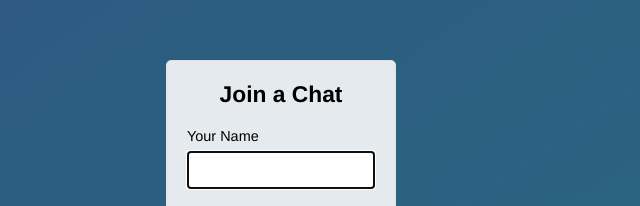
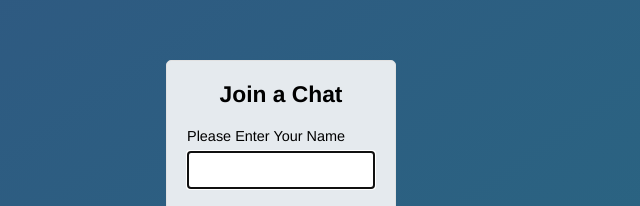
Before and after one commit to stybik/Chat-App, a website: page public/index.html in a window 1280 px wide. Shown: the part 197-403 px from the top of the page, 359-999 px from the left. Drawn offline with Linux system fonts and the light colour scheme.

Commit message:
last check for heroku

```diff
--- a/public/index.html
+++ b/public/index.html
@@ -15,7 +15,7 @@
         <h3>Join a Chat</h3>
       </div>
       <div class="form-field">
-        <label>Your Name</label>
+        <label>Please Enter Your Name</label>
         <input type="text" name="name" autofocus autocomplete="off"/>
       </div>
       <div class="form-field">
```
